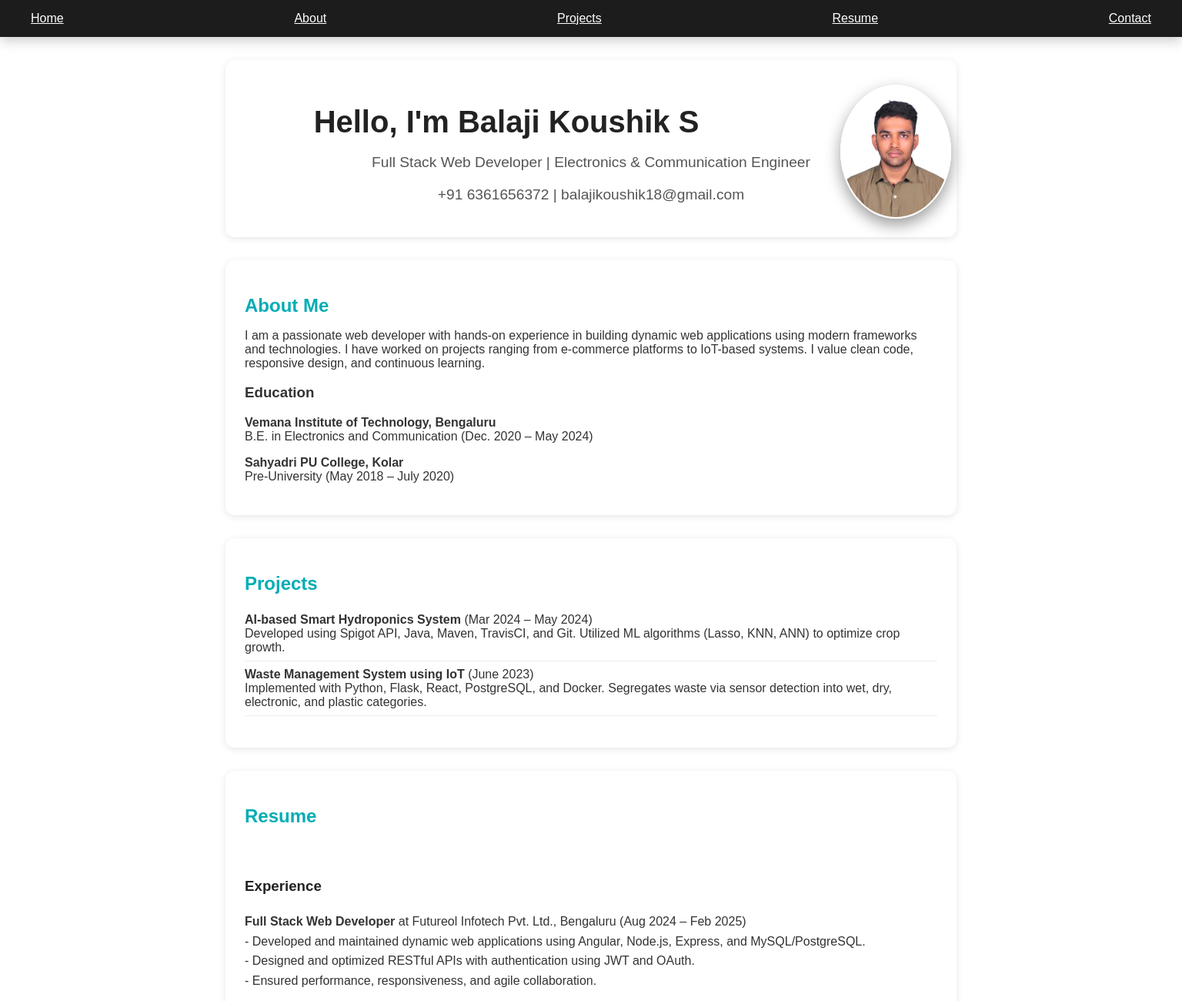
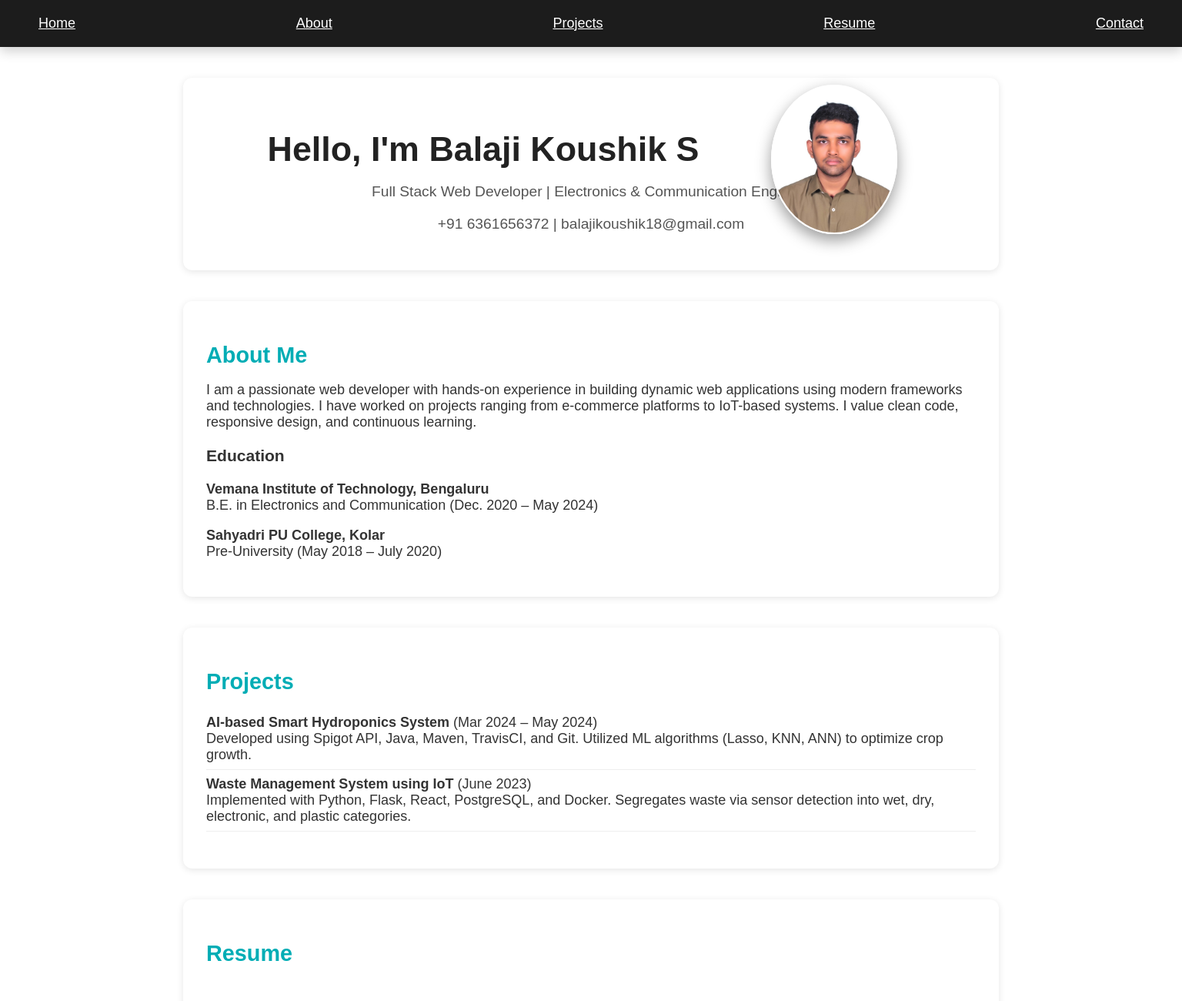
Before and after one commit to balajikoushik2003/balajikoushikpro, a plain HTML site: page index.html in a window 1536 px wide. Shown: the top 1300 px of the page at 77% size. Drawn offline with Linux system fonts and the light colour scheme.

Commit message:
Update index.html
Signed-off-by: balaji koushik s <140054953+balajikoushik2003@users.noreply.github.com>

```diff
--- a/index.html
+++ b/index.html
@@ -314,6 +314,65 @@ nav .contact-btn a:hover {
     gap: 12px;
   }
 }
+    @media (min-width: 1441px) and (max-width: 2560px) {
+  body {
+    font-size: 18px;
+  }
+
+  .profile-img {
+    width: 160px;
+    height: 190px;
+    margin-right: 350px;
+  }
+
+  .hero h1 {
+    margin-right: 280px;
+    font-size: 2.8rem;
+  }
+
+  section {
+    max-width: 1000px;
+    margin: 40px auto;
+    padding: 30px;
+  }
+
+  nav {
+    padding: 20px 50px;
+  }
+
+  nav .nav-links a,
+  nav .contact-btn a {
+    font-size: 16px;
+  }
+
+  h2 {
+    font-size: 1.8rem;
+  }
+}
+    @media (min-width: 1026px) and (max-width: 1440px) {
+  nav .nav-links a {
+    font-size: 13px;
+  }
+}
+
+@media (min-width: 1441px) and (max-width: 2560px) {
+  nav .nav-links {
+    gap: 20px;
+  }
+}
+    @media (min-width: 1441px) and (max-width: 2560px) {
+  .resume-section p,
+  .resume-section li {
+    font-size: 1.1rem;
+    line-height: 1.8;
+  }
+}
+    @media (min-width: 1441px) and (max-width: 2560px) {
+  .contact-links a {
+    font-size: 1.1rem;
+    margin-right: 25px;
+  }
+}
   </style>
 </head>
 <body>
```
